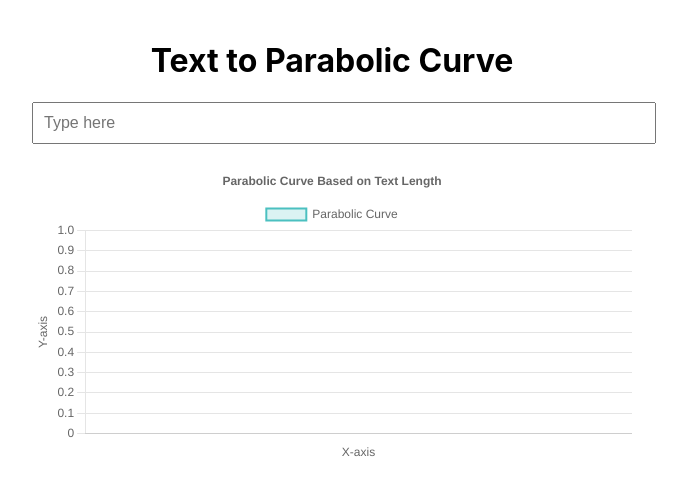
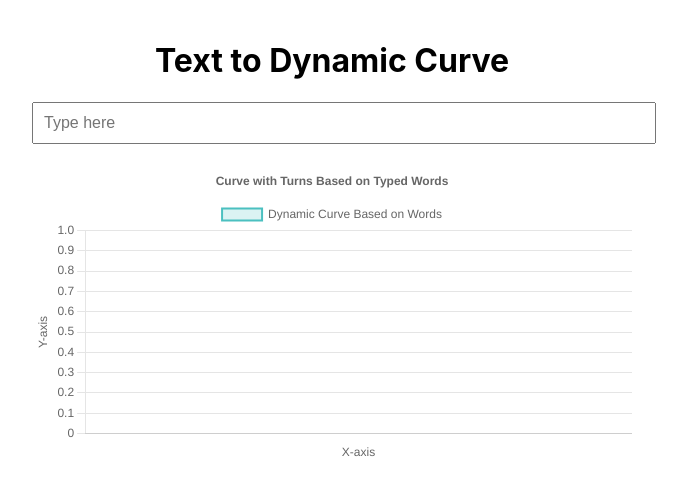
Before and after one commit to davey561/continuous-notation, a React (Create React App) app: page / in a window 1280 px wide. Shown: the top 494 px of the page, without its empty margins (308-995 px from the left). Built offline with nearby package versions, Linux system fonts and the light colour scheme.

Commit message:
now the curve is uniqque to the string

```diff
--- a/src/App.tsx
+++ b/src/App.tsx
@@ -15,26 +15,43 @@ ChartJS.register(CategoryScale, LinearScale, PointElement, LineElement, Title, T
 
 const App: React.FC = () => {
   const [inputText, setInputText] = useState('');
-  const [parabolaData, setParabolaData] = useState<number[]>([]);
+  const [curveData, setCurveData] = useState<number[]>([]);
 
   const handleChange = (e: React.ChangeEvent<HTMLInputElement>) => {
     const text = e.target.value;
     setInputText(text);
-    generateParabola(text.length);
+    generateCurve(text);
   };
 
-  const generateParabola = (length: number) => {
-    const range = Array.from({ length: length || 1 }, (_, i) => i - Math.floor(length / 2));
-    const data = range.map(x => x ** 2);
-    setParabolaData(data);
+  const generateCurve = (text: string) => {
+    // Split the text into words
+    const words = text.split(' ');
+
+    // Initialize x and y values
+    let x = 0;
+    const data: number[] = [];
+
+    words.forEach((word, wordIndex) => {
+      // Generate a unique "turn" factor for the word based on its characters
+      const turnFactor = Array.from(word).reduce((acc, char) => acc + char.charCodeAt(0), 0) % 10;
+
+      // For each character in the word, add a "turn" in the curve
+      for (let i = 0; i < word.length; i++) {
+        x++;
+        const y = (turnFactor % 2 === 0 ? 1 : -1) * (x ** 2) / (wordIndex + 1);
+        data.push(y);
+      }
+    });
+
+    setCurveData(data);
   };
 
   const data = {
-    labels: parabolaData.map((_, i) => i),
+    labels: curveData.map((_, i) => i),
     datasets: [
       {
-        label: 'Parabolic Curve',
-        data: parabolaData,
+        label: 'Dynamic Curve Based on Words',
+        data: curveData,
         borderColor: 'rgba(75, 192, 192, 1)',
         backgroundColor: 'rgba(75, 192, 192, 0.2)',
         borderWidth: 2,
@@ -50,7 +67,7 @@ const App: React.FC = () => {
       },
       title: {
         display: true,
-        text: 'Parabolic Curve Based on Text Length',
+        text: 'Curve with Turns Based on Typed Words',
       },
     },
     scales: {
@@ -71,7 +88,7 @@ const App: React.FC = () => {
 
   return (
     <div style={{ maxWidth: '600px', margin: '0 auto', textAlign: 'center', padding: '20px' }}>
-      <h1>Text to Parabolic Curve</h1>
+      <h1>Text to Dynamic Curve</h1>
       <input
         type="text"
         value={inputText}
```
